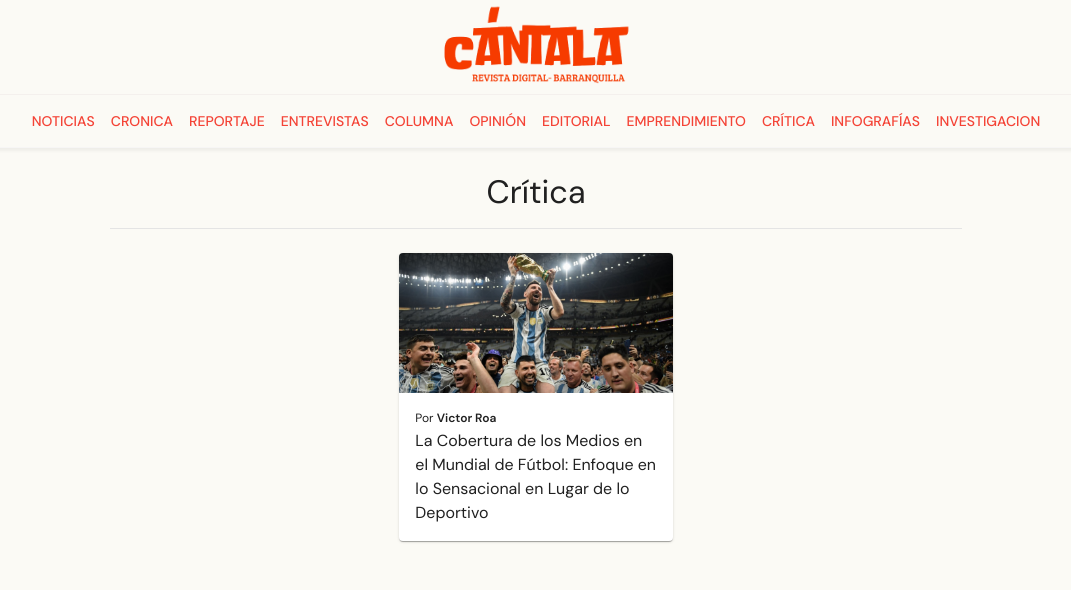
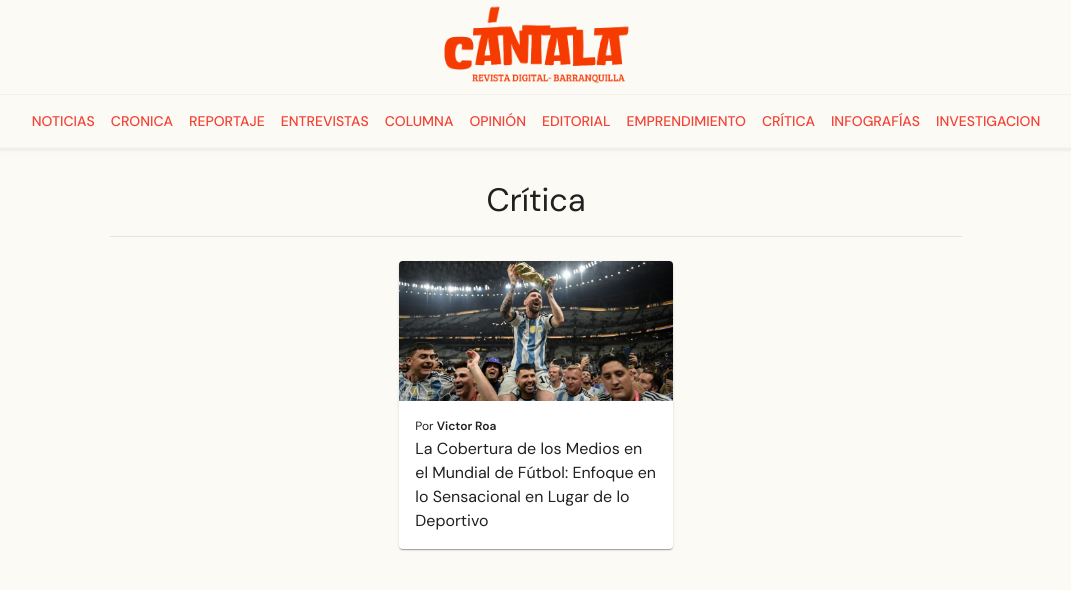
Before and after one commit to jaravad/revista-cantala, a React (Vite) app: page /critica in a window 1280 px wide. Shown: the top 590 px of the page, without its empty margins (104-1175 px from the left). Built offline with nearby package versions, Linux system fonts and the light colour scheme.

Commit message:
Add visual improvements

```diff
--- a/src/components/ArticleWrapper.jsx
+++ b/src/components/ArticleWrapper.jsx
@@ -3,7 +3,7 @@ import { Container } from '@mui/material'
 
 const ArticleWrapper = ({ children }) => {
   return (
-    <Container maxWidth="md" sx={{ pt: 3, pb: 8 }} className="fade-animate">
+    <Container maxWidth="md" sx={{ pt: 4, pb: 8 }} className="fade-animate">
       {children}
     </Container>
   )
--- a/src/components/Section.jsx
+++ b/src/components/Section.jsx
@@ -19,10 +19,8 @@ const Section = ({ name, array }) => {
               container
               justifyContent="center"
             >
-              <Grid flexGrow={1} container justifyContent="center">
-                <Grid>
-                  <ArticlePreview {...n} />
-                </Grid>
+              <Grid>
+                <ArticlePreview {...n} />
               </Grid>
             </Grid>
           )
```
